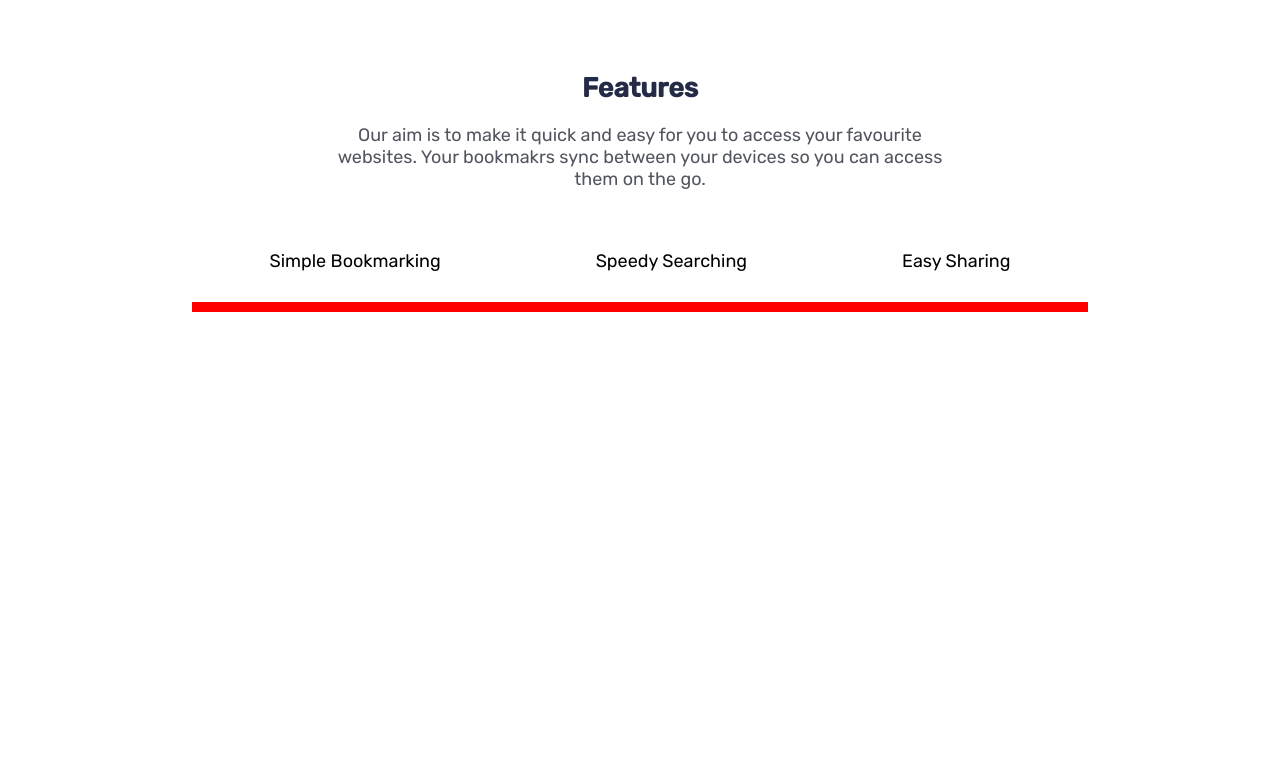
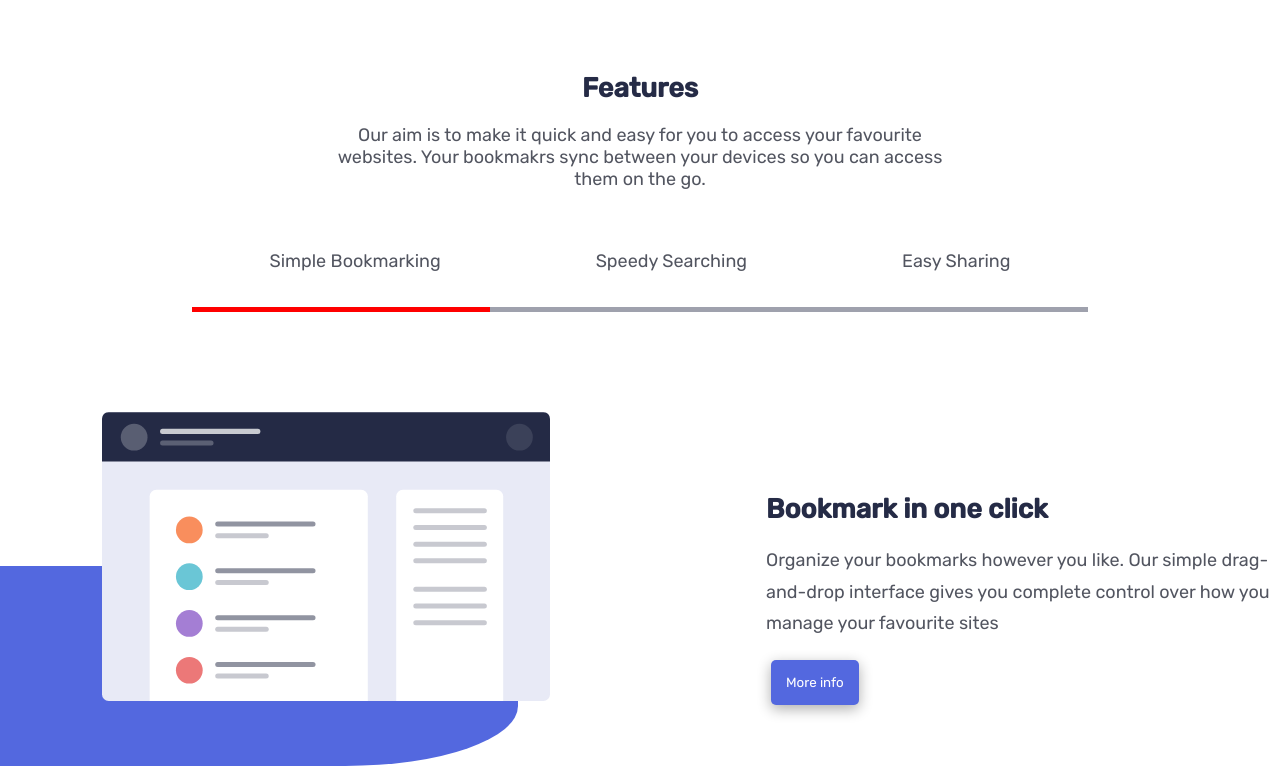
Before and after one commit to DittyCode/BookmarkLandingPage, a plain HTML site: page index.html in a window 1280 px wide. Shown: the part 501-1267 px from the top of the page. Before the commit the page ends 813 px from the top, so only its background shows below. Drawn offline with Linux system fonts and the light colour scheme.

Commit message:
Add JS clickable links with progress bar, finally features section and started informations, refractoring JS and SCSS

```diff
--- a/index.html
+++ b/index.html
@@ -85,12 +85,45 @@
 					them on the go.
 				</p>
 				<ul class="features__list">
-					<li class="list__item">Simple Bookmarking</li>
-					<li class="list__item">Speedy Searching</li>
-					<li class="list__item">Easy Sharing</li>
+					<li class="list__item">
+						<a href="#" class="item__link" data-featuresLink
+							>Simple Bookmarking</a
+						>
+					</li>
+					<li class="list__item">
+						<a href="#" class="item__link" data-featuresLink
+							>Speedy Searching</a
+						>
+					</li>
+					<li class="list__item">
+						<a href="#" class="item__link" data-featuresLink>Easy Sharing</a>
+					</li>
+					<div class="features__status">
+						<div class="status__progress" data-featuresStatus></div>
+					</div>
 				</ul>
 			</section>
+			<section class="information">
+				<div class="information__view">
+					<img
+						src="./images/illustration-features-tab-1.svg"
+						alt=""
+						class="information__view-img"
+					/>
+					<div class="information__view-overflow"></div>
+				</div>
+				<div class="information__description">
+					<h2 class="information__title">Bookmark in one click</h2>
+					<p class="information__describe">
+						Organize your bookmarks however you like. Our simple drag-and-drop
+						interface gives you complete control over how you manage your
+						favourite sites
+					</p>
+					<button class="information__btn active">More info</button>
+				</div>
+			</section>
 		</div>
+		<script src="./js/app.js"></script>
 	</body>
 </html>
 
--- /dev/null
+++ b/js/app.js
@@ -0,0 +1,35 @@
+const links = [...document.querySelectorAll('[data-featuresLink]')];
+const linksStatus = document.querySelector('[data-featuresStatus]');
+
+const progress = {
+	0: {
+		left: 0,
+		width: 33.3,
+	},
+	1: {
+		left: 33.3,
+		width: 33.3,
+	},
+	2: {
+		left: 66.3,
+		width: 33.3,
+	},
+};
+
+const indexOfLink = (target) => links.indexOf(target);
+
+const progressData = (index) => progress[index];
+
+const activeLink = ({ target }) => {
+	const index = indexOfLink(target);
+	progressBar(progressData(index));
+};
+
+const progressBar = ({ left, width }) => {
+	linksStatus.style.left = `${left}%`;
+	linksStatus.style.width = `${width}%`;
+};
+
+links.forEach((link) => link.addEventListener('click', (e) => activeLink(e)));
+
+progressBar(progress[0]);
--- a/scss/components/_features.scss
+++ b/scss/components/_features.scss
@@ -11,6 +11,20 @@
 		text-align: center;
 		color: map-get($neutral-colors, grayishBlue);
 	}
+	&__status {
+		position: absolute;
+		bottom: 0;
+		width: 100%;
+		height: 5px;
+		background-color: map-get($neutral-colors, hoverLinks);
+		.status__progress {
+			position: absolute;
+			top: 0;
+			left: 0;
+			height: 100%;
+			background-color: red;
+		}
+	}
 	&__list {
 		position: relative;
 		display: flex;
@@ -18,16 +32,19 @@
 		width: 70%;
 		margin-top: 30px;
 		list-style-type: none;
-		&::before {
-			content: '';
-			position: absolute;
-			bottom: 0;
-			width: 100%;
-			height: 10px;
-			background-color: red;
-		}
 		.list__item {
 			padding: 10px 0 40px;
+			.item__link {
+				text-decoration: none;
+				color: map-get($neutral-colors, grayishBlue);
+				transition: 0.1s;
+				&:hover {
+					color: map-get($neutral-colors, veryDarkBlue);
+				}
+			}
 		}
 	}
 }
+.activeLink {
+	background-color: map-get($primary-colors, softRed);
+}
--- /dev/null
+++ b/scss/components/_information.scss
@@ -0,0 +1,46 @@
+.information {
+	display: flex;
+	@include flex();
+	justify-content: space-around;
+	margin-top: 100px;
+	&__view {
+		margin-left: 100px;
+		flex-basis: 50%;
+	}
+	&__description {
+		margin-left: 20px;
+		flex-basis: 40%;
+	}
+	&__title {
+		color: map-get($neutral-colors, veryDarkBlue);
+		font-weight: map-get($font-weights, bold);
+		font-size: 1.5rem;
+		margin: 20px 0;
+	}
+	&__describe {
+		margin-bottom: 20px;
+		color: map-get($neutral-colors, grayishBlue);
+		line-height: 175%;
+	}
+	&__btn {
+		@include buttons();
+		color: map-get($neutral-colors, loginLink);
+	}
+	&__view {
+		position: relative;
+		&-img {
+			width: 70%;
+			margin-bottom: 60px;
+		}
+		&-overflow {
+			position: absolute;
+			bottom: 0;
+			left: -25%;
+			right: 35%;
+			height: 25vh;
+			background-color: map-get($primary-colors, softBlue);
+			z-index: -1;
+			border-radius: 0 30% 30% 0;
+		}
+	}
+}
--- a/scss/main.scss
+++ b/scss/main.scss
@@ -6,3 +6,4 @@
 @import './components/nav';
 @import './components/mcontent';
 @import './components/features';
+@import './components/information';
```
Also changed, not shown: dist/css/main.css, 1 other file.
